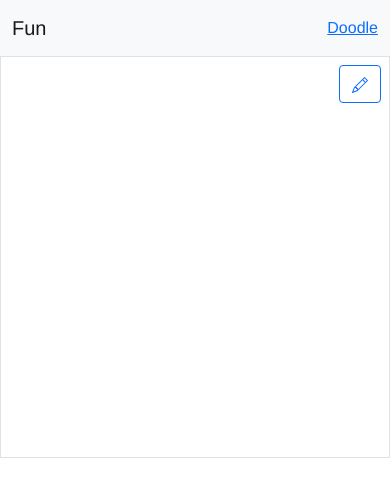
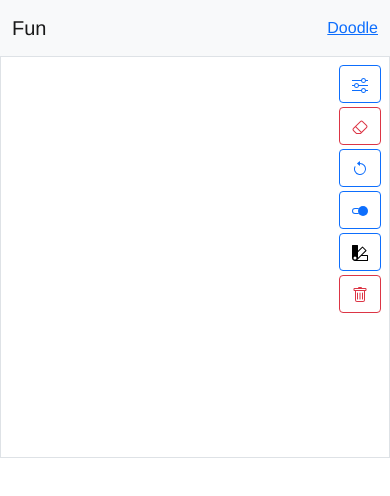
Before and after one commit to davidmyersdev/funnest.app, a Vue app: page / in a window 390 px wide. Shown: the top 496 px of the page. Built offline with nearby package versions, Linux system fonts and the light colour scheme.

Commit message:
Improve the canvas UI on mobile

```diff
--- a/src/components/Canvas.vue
+++ b/src/components/Canvas.vue
@@ -1,58 +1,60 @@
 <template>
   <div class="position-relative border">
-    <div v-if="showSettings" @click="toggleSettings" class="position-absolute top-0 bottom-0 start-0 end-0"></div>
-    <div class="position-absolute top-0 end-0 m-2 d-flex flex-column">
-      <div @click="toggleSettings" class="d-flex justify-content-end">
-        <button type="button" class="btn btn-outline-primary mb-1">
-          <svg v-if="writing" xmlns="http://www.w3.org/2000/svg" width="16" height="16" fill="currentColor" class="bi bi-pencil" viewBox="0 0 16 16">
+    <div v-if="showSizeSlider" @click="toggleSizeSlider" class="position-absolute top-0 bottom-0 start-0 end-0"></div>
+    <div class="position-absolute top-0 end-0 m-2 d-flex flex-column align-items-end">
+      <button @click="toggleTools" class="btn btn-outline-primary">
+        <svg xmlns="http://www.w3.org/2000/svg" width="16" height="16" fill="currentColor" class="bi bi-sliders" viewBox="0 0 16 16">
+          <path fill-rule="evenodd" d="M11.5 2a1.5 1.5 0 1 0 0 3 1.5 1.5 0 0 0 0-3zM9.05 3a2.5 2.5 0 0 1 4.9 0H16v1h-2.05a2.5 2.5 0 0 1-4.9 0H0V3h9.05zM4.5 7a1.5 1.5 0 1 0 0 3 1.5 1.5 0 0 0 0-3zM2.05 8a2.5 2.5 0 0 1 4.9 0H16v1H6.95a2.5 2.5 0 0 1-4.9 0H0V8h2.05zm9.45 4a1.5 1.5 0 1 0 0 3 1.5 1.5 0 0 0 0-3zm-2.45 1a2.5 2.5 0 0 1 4.9 0H16v1h-2.05a2.5 2.5 0 0 1-4.9 0H0v-1h9.05z"/>
+        </svg>
+      </button>
+      <div v-if="showTools" class="d-flex flex-column align-items-end">
+        <button v-if="erasing" @click="write" class="btn btn-outline-primary mt-1">
+          <svg xmlns="http://www.w3.org/2000/svg" width="1em" height="1em" fill="currentColor" class="bi bi-pencil" viewBox="0 0 16 16">
             <path d="M12.146.146a.5.5 0 0 1 .708 0l3 3a.5.5 0 0 1 0 .708l-10 10a.5.5 0 0 1-.168.11l-5 2a.5.5 0 0 1-.65-.65l2-5a.5.5 0 0 1 .11-.168l10-10zM11.207 2.5L13.5 4.793 14.793 3.5 12.5 1.207 11.207 2.5zm1.586 3L10.5 3.207 4 9.707V10h.5a.5.5 0 0 1 .5.5v.5h.5a.5.5 0 0 1 .5.5v.5h.293l6.5-6.5zm-9.761 5.175l-.106.106-1.528 3.821 3.821-1.528.106-.106A.5.5 0 0 1 5 12.5V12h-.5a.5.5 0 0 1-.5-.5V11h-.5a.5.5 0 0 1-.468-.325z"/>
           </svg>
-          <svg v-if="erasing" xmlns="http://www.w3.org/2000/svg" width="16" height="16" fill="currentColor" class="bi bi-eraser" viewBox="0 0 16 16">
+        </button>
+        <button v-if="writing" @click="erase" class="btn btn-outline-danger mt-1">
+          <svg xmlns="http://www.w3.org/2000/svg" width="1em" height="1em" fill="currentColor" class="bi bi-eraser" viewBox="0 0 16 16">
             <path d="M8.086 2.207a2 2 0 0 1 2.828 0l3.879 3.879a2 2 0 0 1 0 2.828l-5.5 5.5A2 2 0 0 1 7.879 15H5.12a2 2 0 0 1-1.414-.586l-2.5-2.5a2 2 0 0 1 0-2.828l6.879-6.879zm2.121.707a1 1 0 0 0-1.414 0L4.16 7.547l5.293 5.293 4.633-4.633a1 1 0 0 0 0-1.414l-3.879-3.879zM8.746 13.547L3.453 8.254 1.914 9.793a1 1 0 0 0 0 1.414l2.5 2.5a1 1 0 0 0 .707.293H7.88a1 1 0 0 0 .707-.293l.16-.16z"/>
           </svg>
         </button>
-      </div>
-      <div v-if="showSettings" class="card">
-        <div class="card-body p-2 d-flex flex-column">
-          <button @click="undo" class="btn btn-primary d-flex align-items-center">
-            <svg xmlns="http://www.w3.org/2000/svg" width="16" height="16" fill="currentColor" class="bi bi-arrow-counterclockwise" viewBox="0 0 16 16">
-              <path fill-rule="evenodd" d="M8 3a5 5 0 1 1-4.546 2.914.5.5 0 0 0-.908-.417A6 6 0 1 0 8 2v1z"/>
-              <path d="M8 4.466V.534a.25.25 0 0 0-.41-.192L5.23 2.308a.25.25 0 0 0 0 .384l2.36 1.966A.25.25 0 0 0 8 4.466z"/>
-            </svg>
-            <span class="ms-2">Undo</span>
-          </button>
-          <button @click="reset" class="btn btn-danger d-flex align-items-center mt-1">
-            <svg xmlns="http://www.w3.org/2000/svg" width="16" height="16" fill="currentColor" class="bi bi-trash" viewBox="0 0 16 16">
-              <path d="M5.5 5.5A.5.5 0 0 1 6 6v6a.5.5 0 0 1-1 0V6a.5.5 0 0 1 .5-.5zm2.5 0a.5.5 0 0 1 .5.5v6a.5.5 0 0 1-1 0V6a.5.5 0 0 1 .5-.5zm3 .5a.5.5 0 0 0-1 0v6a.5.5 0 0 0 1 0V6z"/>
-              <path fill-rule="evenodd" d="M14.5 3a1 1 0 0 1-1 1H13v9a2 2 0 0 1-2 2H5a2 2 0 0 1-2-2V4h-.5a1 1 0 0 1-1-1V2a1 1 0 0 1 1-1H6a1 1 0 0 1 1-1h2a1 1 0 0 1 1 1h3.5a1 1 0 0 1 1 1v1zM4.118 4L4 4.059V13a1 1 0 0 0 1 1h6a1 1 0 0 0 1-1V4.059L11.882 4H4.118zM2.5 3V2h11v1h-11z"/>
-            </svg>
-            <span class="ms-2">Clear</span>
-          </button>
-          <button v-if="erasing" :class="{ active: writing }" @click="write" class="btn btn-primary d-flex align-items-center mt-1">
-            <svg xmlns="http://www.w3.org/2000/svg" width="16" height="16" fill="currentColor" class="bi bi-pencil" viewBox="0 0 16 16">
-              <path d="M12.146.146a.5.5 0 0 1 .708 0l3 3a.5.5 0 0 1 0 .708l-10 10a.5.5 0 0 1-.168.11l-5 2a.5.5 0 0 1-.65-.65l2-5a.5.5 0 0 1 .11-.168l10-10zM11.207 2.5L13.5 4.793 14.793 3.5 12.5 1.207 11.207 2.5zm1.586 3L10.5 3.207 4 9.707V10h.5a.5.5 0 0 1 .5.5v.5h.5a.5.5 0 0 1 .5.5v.5h.293l6.5-6.5zm-9.761 5.175l-.106.106-1.528 3.821 3.821-1.528.106-.106A.5.5 0 0 1 5 12.5V12h-.5a.5.5 0 0 1-.5-.5V11h-.5a.5.5 0 0 1-.468-.325z"/>
-            </svg>
-            <span class="ms-2">Draw</span>
-          </button>
-          <button v-if="writing" @click="erase" :class="{ active: erasing }" class="btn btn-danger d-flex align-items-center mt-1">
-            <svg xmlns="http://www.w3.org/2000/svg" width="16" height="16" fill="currentColor" class="bi bi-eraser" viewBox="0 0 16 16">
-              <path d="M8.086 2.207a2 2 0 0 1 2.828 0l3.879 3.879a2 2 0 0 1 0 2.828l-5.5 5.5A2 2 0 0 1 7.879 15H5.12a2 2 0 0 1-1.414-.586l-2.5-2.5a2 2 0 0 1 0-2.828l6.879-6.879zm2.121.707a1 1 0 0 0-1.414 0L4.16 7.547l5.293 5.293 4.633-4.633a1 1 0 0 0 0-1.414l-3.879-3.879zM8.746 13.547L3.453 8.254 1.914 9.793a1 1 0 0 0 0 1.414l2.5 2.5a1 1 0 0 0 .707.293H7.88a1 1 0 0 0 .707-.293l.16-.16z"/>
-            </svg>
-            <span class="ms-2">Erase</span>
-          </button>
-          <div class="d-flex align-items-center my-3">
-            <div class="dot dot-min"></div>
-            <input v-model="size" type="range" min="5" max="20" class="mx-2">
-            <div class="dot dot-max"></div>
-          </div>
-          <label class="btn d-flex align-items-center">
-            <input v-model="color" type="color" class="invisible position-absolute">
-            <svg :style="{ color: color }" xmlns="http://www.w3.org/2000/svg" width="16" height="16" fill="currentColor" class="bi bi-circle-fill" viewBox="0 0 16 16">
+        <button @click="undo" class="btn btn-outline-primary mt-1">
+          <svg xmlns="http://www.w3.org/2000/svg" width="1em" height="1em" fill="currentColor" class="bi bi-arrow-counterclockwise" viewBox="0 0 16 16">
+            <path fill-rule="evenodd" d="M8 3a5 5 0 1 1-4.546 2.914.5.5 0 0 0-.908-.417A6 6 0 1 0 8 2v1z"/>
+            <path d="M8 4.466V.534a.25.25 0 0 0-.41-.192L5.23 2.308a.25.25 0 0 0 0 .384l2.36 1.966A.25.25 0 0 0 8 4.466z"/>
+          </svg>
+        </button>
+        <div class="d-flex align-items-center mt-1">
+          <div v-if="showSizeSlider" class="d-flex align-items-center me-2 position-absolute end-100">
+            <svg :style="{ color: color }" xmlns="http://www.w3.org/2000/svg" :width="minSize" :height="minSize" fill="currentColor" class="bi bi-circle-fill" viewBox="0 0 16 16">
               <circle cx="8" cy="8" r="8"/>
             </svg>
-            <span class="ms-2">Color</span>
-          </label>
+            <input v-model="size" type="range" min="5" max="20" class="mx-2">
+            <svg :style="{ color: color }" xmlns="http://www.w3.org/2000/svg" :width="maxSize" :height="maxSize" fill="currentColor" class="bi bi-circle-fill" viewBox="0 0 16 16">
+              <circle cx="8" cy="8" r="8"/>
+            </svg>
+          </div>
+          <button @click="toggleSizeSlider" class="btn btn-outline-primary">
+            <svg xmlns="http://www.w3.org/2000/svg" width="1em" height="1em" fill="currentColor" class="bi bi-toggle2-on" viewBox="0 0 16 16">
+              <path d="M7 5H3a3 3 0 0 0 0 6h4a4.995 4.995 0 0 1-.584-1H3a2 2 0 1 1 0-4h3.416c.156-.357.352-.692.584-1z"/>
+              <path d="M16 8A5 5 0 1 1 6 8a5 5 0 0 1 10 0z"/>
+            </svg>
+          </button>
         </div>
+        <label class="btn btn-outline-primary mt-1">
+          <input v-model="color" type="color" class="invisible position-absolute">
+          <svg :style="{ color: color }" xmlns="http://www.w3.org/2000/svg" width="1em" height="1em" fill="currentColor" class="bi bi-palette2" viewBox="0 0 16 16">
+            <path d="M0 .5A.5.5 0 0 1 .5 0h5a.5.5 0 0 1 .5.5v5.277l4.147-4.131a.5.5 0 0 1 .707 0l3.535 3.536a.5.5 0 0 1 0 .708L10.261 10H15.5a.5.5 0 0 1 .5.5v5a.5.5 0 0 1-.5.5H3a2.99 2.99 0 0 1-2.121-.879A2.99 2.99 0 0 1 0 13.044m6-.21l7.328-7.3-2.829-2.828L6 7.188v5.647zM4.5 13a1.5 1.5 0 1 0-3 0 1.5 1.5 0 0 0 3 0zM15 15v-4H9.258l-4.015 4H15zM0 .5v12.495z"/>
+            <path d="M0 12.995V13a3.07 3.07 0 0 0 0-.005z"/>
+          </svg>
+          <span v-if="showSettings" class="ms-2">Color</span>
+        </label>
+        <button @click="reset" class="btn btn-outline-danger mt-1">
+          <svg xmlns="http://www.w3.org/2000/svg" width="1em" height="1em" fill="currentColor" class="bi bi-trash" viewBox="0 0 16 16">
+            <path d="M5.5 5.5A.5.5 0 0 1 6 6v6a.5.5 0 0 1-1 0V6a.5.5 0 0 1 .5-.5zm2.5 0a.5.5 0 0 1 .5.5v6a.5.5 0 0 1-1 0V6a.5.5 0 0 1 .5-.5zm3 .5a.5.5 0 0 0-1 0v6a.5.5 0 0 0 1 0V6z"/>
+            <path fill-rule="evenodd" d="M14.5 3a1 1 0 0 1-1 1H13v9a2 2 0 0 1-2 2H5a2 2 0 0 1-2-2V4h-.5a1 1 0 0 1-1-1V2a1 1 0 0 1 1-1H6a1 1 0 0 1 1-1h2a1 1 0 0 1 1 1h3.5a1 1 0 0 1 1 1v1zM4.118 4L4 4.059V13a1 1 0 0 0 1 1h6a1 1 0 0 0 1-1V4.059L11.882 4H4.118zM2.5 3V2h11v1h-11z"/>
+          </svg>
+        </button>
       </div>
     </div>
     <canvas ref="canvas" :width="width" :height="height" class="d-block"></canvas>
@@ -68,10 +70,13 @@ export default {
       context: null,
       lines: [],
       size: 5,
+      minSize: 5,
+      maxSize: 20,
       width: 500,
       height: 400,
       operation: 'source-over',
-      showSettings: false,
+      showTools: true,
+      showSizeSlider: false,
     }
   },
   computed: {
@@ -168,9 +173,12 @@ export default {
     write() {
       this.operation = 'source-over'
     },
-    toggleSettings() {
-      this.showSettings = !this.showSettings
+    toggleSizeSlider() {
+      this.showSizeSlider = !this.showSizeSlider
     },
+    toggleTools() {
+      this.showTools = !this.showTools
+    }
   },
   mounted() {
     this.context = this.$refs.canvas.getContext('2d')
```
